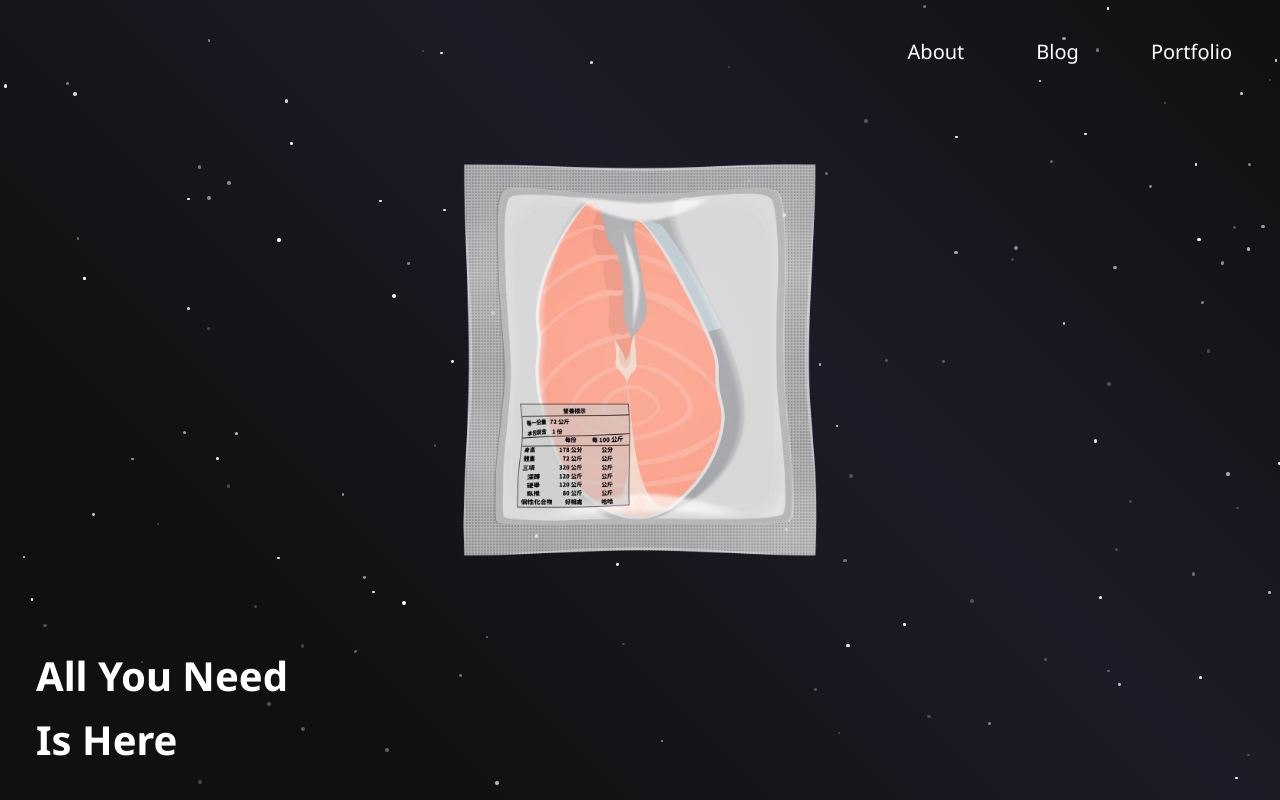
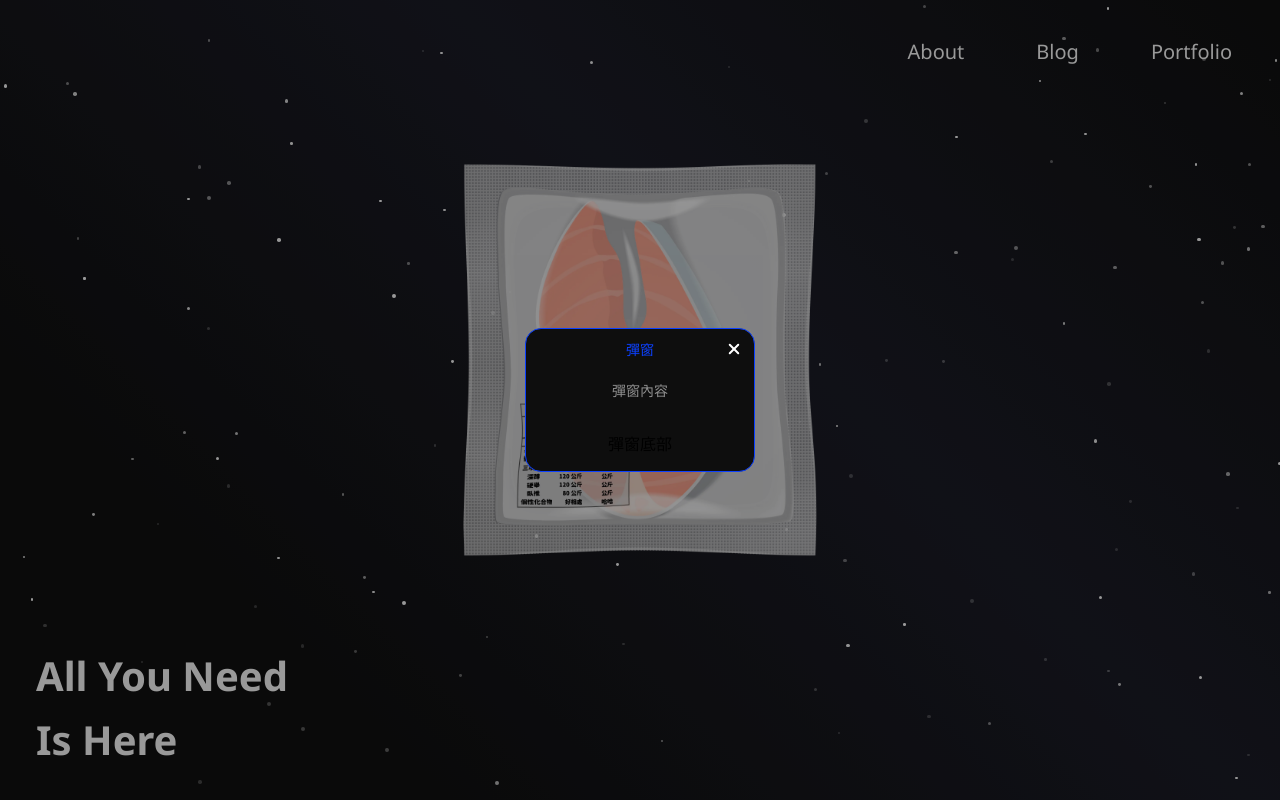
Before and after one commit to Woof29/myBlog, a Vue app: page / in a window 1280 px wide. Both pictures are taken after a click on the picture 640 px from the left and 360 px from the top of the page. Built offline with nearby package versions, Linux system fonts and the light colour scheme; no server answers.

Commit message:
update: modal modules setting

```diff
--- a/package.json
+++ b/package.json
@@ -11,7 +11,9 @@
   "dependencies": {
     "core-js": "^3.37.1",
     "firebase": "^10.12.2",
+    "pinia": "^2.2.6",
     "quill": "^2.0.2",
+    "vant": "^4.9.9",
     "vue": "^3.4.21",
     "vue-router": "^4.3.0",
     "vue3-lottie": "^3.3.0",
--- a/src/App.vue
+++ b/src/App.vue
@@ -1,6 +1,7 @@
 <script setup>
 import { analytics } from '../firebase/firebaseInit';
 import { logEvent } from 'firebase/analytics';
+import DialogModal from './components/DialogModal.vue';
 
 const router = useRouter();
 
@@ -174,6 +175,7 @@ onUnmounted(() => {
     </transition>
   </router-view>
 
+  <DialogModal />
   <div ref="starryNight" class="starry-night"></div>
 </template>
 
--- /dev/null
+++ b/src/components/BaseModal.vue
@@ -0,0 +1,135 @@
+<script setup>
+import { useModalStore } from '../store/useModalStore';
+const modalStore = useModalStore();
+const { handleCloseModal } = modalStore;
+
+const emit = defineEmits(['closeModal']);
+
+const closeModal = () => {
+  emit('closeModal');
+  handleCloseModal();
+};
+
+defineProps({
+  top: {
+    type: String,
+    default: '',
+  },
+  body: {
+    type: String,
+    default: '',
+  },
+  bottom: {
+    type: [String, Object],
+    default: '',
+  },
+});
+</script>
+
+<template>
+  <div class="normalModal">
+    <div class="top">
+      <span class="title">
+        {{ top }}
+      </span>
+      <span class="closeBtn" @click="closeModal"></span>
+    </div>
+
+    <div class="content">
+      <span class="stayTuned">
+        {{ body }}
+      </span>
+    </div>
+
+    <div class="bottom">
+      {{ bottom }}
+    </div>
+  </div>
+</template>
+
+<style lang="scss" scoped>
+@import '@/style/main.scss';
+.normalModal {
+  min-width: 230px;
+  padding: 8px;
+  margin: auto;
+  border: 1px solid $primary-color;
+  border-radius: 16px;
+  background: #0e0e0e;
+  display: flex;
+  flex-direction: column;
+  align-items: center;
+  justify-content: center;
+  gap: 20px;
+  .top {
+    width: 100%;
+    display: flex;
+    align-items: center;
+    justify-content: flex-end;
+    position: relative;
+    .title {
+      @include fontStyle(14, 400, $primary-color);
+      flex: 1;
+      margin: auto;
+      text-align: center;
+      position: absolute;
+      top: 3px;
+      left: 0;
+      right: 0;
+    }
+    .closeBtn {
+      @include closeBtnStyle(24);
+      position: relative;
+      margin: 0;
+    }
+  }
+
+  .content {
+    width: calc(100% - 5px);
+    display: flex;
+    flex-direction: column;
+    gap: 8px;
+    @at-root .textList {
+      width: 100%;
+      display: flex;
+      flex-direction: column;
+      gap: 8px;
+      .item {
+        padding-left: 16px;
+        position: relative;
+        @include fontStyle(14, 400, #8f8f8f);
+        &::before {
+          content: '';
+          height: 8px;
+          width: 8px;
+          background-color: #8f8f8f;
+          border-radius: 50%;
+          display: inline-block;
+          position: absolute;
+          top: 4px;
+          left: 0;
+        }
+      }
+    }
+    @at-root .stayTuned {
+      max-width: 360px;
+      padding: 0 24px;
+      margin-bottom: 10px;
+      text-align: center;
+      @include fontStyle(14, 400, #8f8f8f);
+    }
+  }
+
+  .bottom {
+    width: 100%;
+    padding: 0 24px 8px;
+    display: flex;
+    align-items: center;
+    justify-content: center;
+    gap: 8px;
+    .modalButton {
+      @include fontStyle(13, 700);
+    }
+  }
+}
+</style>
--- /dev/null
+++ b/src/components/DialogModal.vue
@@ -0,0 +1,25 @@
+<script setup>
+import { useModalStore } from '../store/useModalStore';
+import { storeToRefs } from 'pinia';
+
+const modalStore = useModalStore();
+const { handleCloseModal } = modalStore;
+const { isVisible, modalComp, modalProps } = storeToRefs(modalStore);
+</script>
+
+<template>
+  <van-popup v-model:show="isVisible" @click-overlay="handleCloseModal">
+    <div class="modalContent" @click.stop>
+      <component :is="modalComp" v-bind="modalProps" />
+    </div>
+  </van-popup>
+</template>
+
+<style lang="scss" scoped>
+@import '@/style/main.scss';
+.modalContent {
+  display: flex;
+  align-items: center;
+  justify-content: center;
+}
+</style>
--- a/src/main.js
+++ b/src/main.js
@@ -1,8 +1,13 @@
 import { createApp } from 'vue';
+import { createPinia } from 'pinia';
+import Vant from 'vant';
 import '@/style/main.scss';
 import App from './App.vue';
 import router from './router/router';
 
+const pinia = createPinia();
 const app = createApp(App);
+app.use(pinia);
 app.use(router);
+app.use(Vant);
 app.mount('#app');
--- a/src/pages/index.vue
+++ b/src/pages/index.vue
@@ -1,9 +1,22 @@
 <script setup>
 import { analytics } from '../../firebase/firebaseInit';
 import { logEvent } from 'firebase/analytics';
+import { useModalStore } from '../store/useModalStore';
+import BaseModal from '../components/BaseModal.vue';
+import { markRaw } from 'vue';
+
+const modalStore = useModalStore();
+const { handleOpenModal } = modalStore;
+
+const modalContent = {
+  top: '彈窗',
+  body: '彈窗內容',
+  bottom: '彈窗底部',
+};
 
 const shakeImg = ref(null);
 const handleShake = () => {
+  handleOpenModal(markRaw(BaseModal), modalContent);
   logEvent(analytics, 'user_action', { action_type: 'button_click' });
   if (shakeImg.value) {
     shakeImg.value.classList.add('apply-shake');
@@ -32,7 +45,7 @@ const handleShake = () => {
       <img
         ref="shakeImg"
         src="@/assets/salmon_package.webp"
-        @click="handleShake()"
+        @click="handleShake"
       />
     </div>
 
--- /dev/null
+++ b/src/store/useModalStore.js
@@ -0,0 +1,27 @@
+import { defineStore } from 'pinia';
+
+export const useModalStore = defineStore('modal', () => {
+  const isVisible = ref(false);
+  const modalComp = ref(null);
+  const modalProps = ref({});
+
+  const handleOpenModal = (comp, props) => {
+    isVisible.value = true;
+    modalComp.value = comp;
+    modalProps.value = props;
+  };
+
+  const handleCloseModal = () => {
+    isVisible.value = false;
+    modalComp.value = null;
+    modalProps.value = {};
+  };
+
+  return {
+    isVisible,
+    modalComp,
+    modalProps,
+    handleOpenModal,
+    handleCloseModal,
+  };
+});
--- /dev/null
+++ b/src/style/_vant.scss
@@ -0,0 +1,16 @@
+.van-popup {
+  margin: auto;
+  position: fixed;
+  top: 50%;
+  left: 50%;
+  transform: translate(-50%, -50%);
+}
+
+.van-overlay {
+  background: rgba($color: #000000, $alpha: 0.4);
+  position: fixed;
+  top: 0;
+  left: 0;
+  right: 0;
+  bottom: 0;
+}
--- a/src/style/main.scss
+++ b/src/style/main.scss
@@ -4,3 +4,4 @@
 @import '_layout.scss';
 @import '_common.scss';
 @import '_animation.scss';
+@import '_vant.scss';
```
Also changed, not shown: 1 other file (tests, documents, lock files or other folders).
